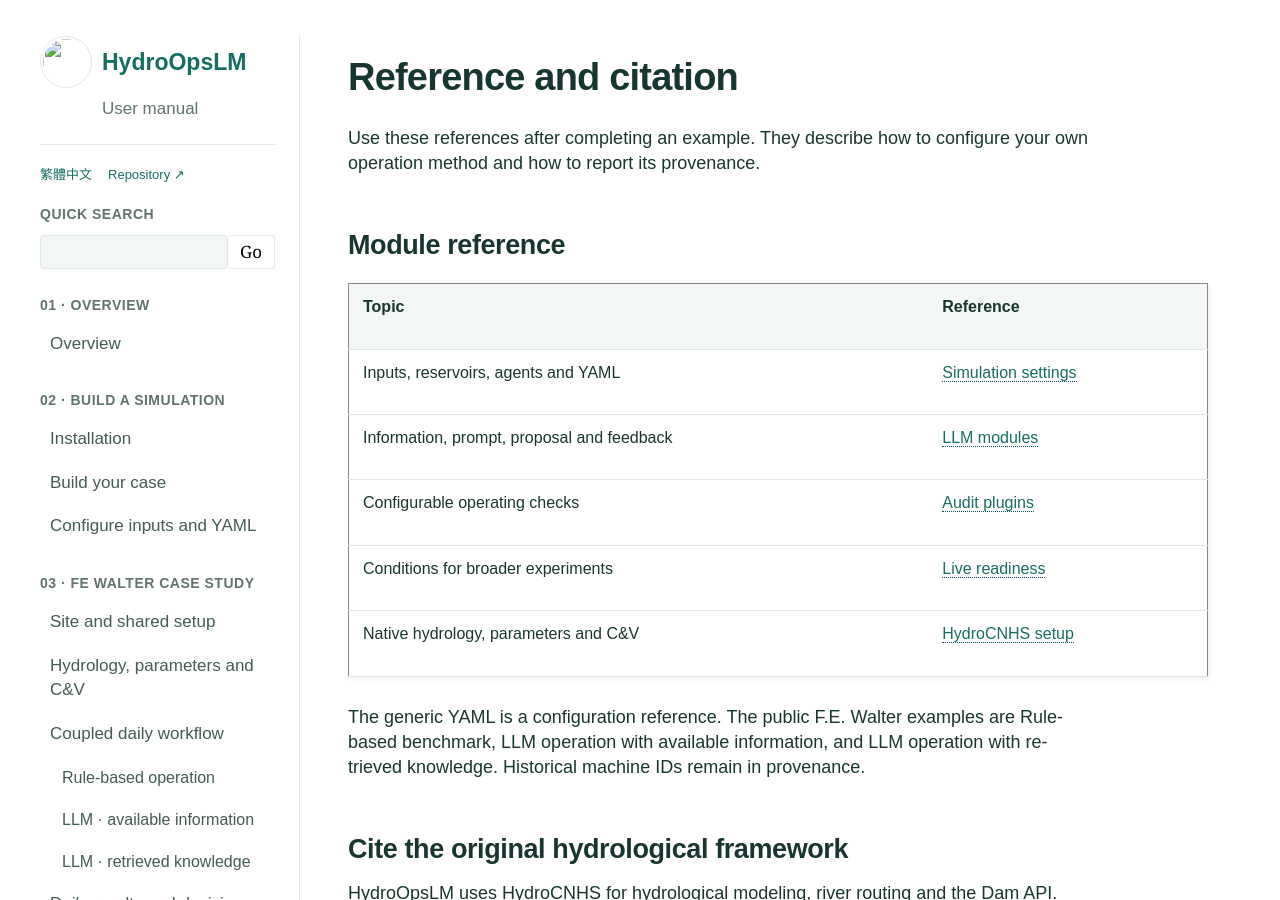
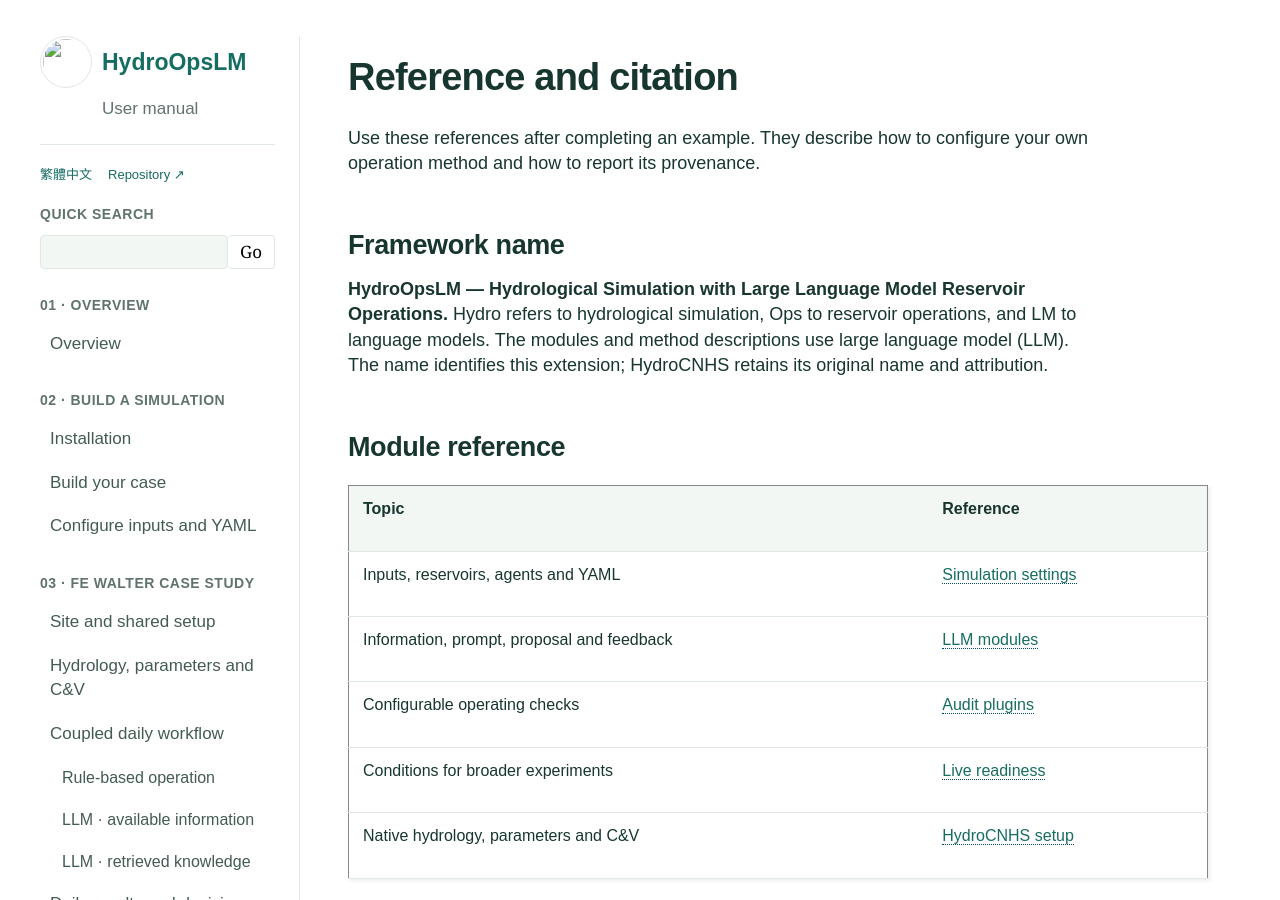
Before and after one commit to WenyuChiou/HydroReOpLLM, a Sphinx documentation site: the page built from docs/REFERENCE.md, in a window 1280 px wide and 900 px high. Built offline with Sphinx 7.4.7, drawn with Linux system fonts in a browser that asks for light colours.

Commit message:
docs: unify HydroOpsLM full name across README and manual
Use Hydrological Simulation with Large Language Model Reservoir Operations.
Keep the short brand and explain Ops/LM and LLM terminology.

Review: code-review (parent local); trigger=8 files; verdict=APPROVE.
Review fingerprint: d1da187d7dd876fb8ebaefa2333462ee9c3814cc4d3b0fdb3424ecb9ad61471d

```diff
--- a/docs/REFERENCE.md
+++ b/docs/REFERENCE.md
@@ -2,6 +2,14 @@
 
 Use these references after completing an example. They describe how to configure
 your own operation method and how to report its provenance.
+
+## Framework name
+
+**HydroOpsLM — Hydrological Simulation with Large Language Model Reservoir Operations.**
+Hydro refers to hydrological simulation, Ops to reservoir operations, and LM to
+language models. The modules and method descriptions use large language model
+(LLM). The name identifies this extension; HydroCNHS retains its original name
+and attribution.
 
 ## Module reference
 
--- a/docs/conf.py
+++ b/docs/conf.py
@@ -7,15 +7,16 @@ nb_execution_mode = "off"  # Render saved outputs; never run a notebook or model
 myst_enable_extensions = ["colon_fence", "deflist"]
 myst_heading_anchors = 4
 html_theme = "alabaster"
-html_title = "HydroOpsLM documentation"
+html_title = "Hydrological Simulation with Large Language Model Reservoir Operations"
+html_short_title = project
 html_baseurl = "https://wenyuchiou.github.io/HydroOpsLM/"
 # Sharing services need public absolute URLs, separate from the private repo.
 html_context = {
     "site_url": html_baseurl,
     "social_image": html_baseurl + "_static/hydroopslm-social-preview.png",
     "social_description": (
-        "Connect reservoir operation decisions, configurable information and "
-        "language-model prompts to HydroCNHS hydrology and routing."
+        "Hydrological Simulation with Large Language Model Reservoir Operations. "
+        "Built on HydroCNHS."
     ),
 }
 html_static_path = ["_static"]
```
Also changed, not shown: README.md (+3 -1 lines), README.zh-TW.md (+3 -1 lines), docs/README.md (+3 -1 lines), docs/README.zh-TW.md (+3 -1 lines), docs/index.md (+2 -0 lines), docs/index.zh-TW.md (+2 -0 lines).
